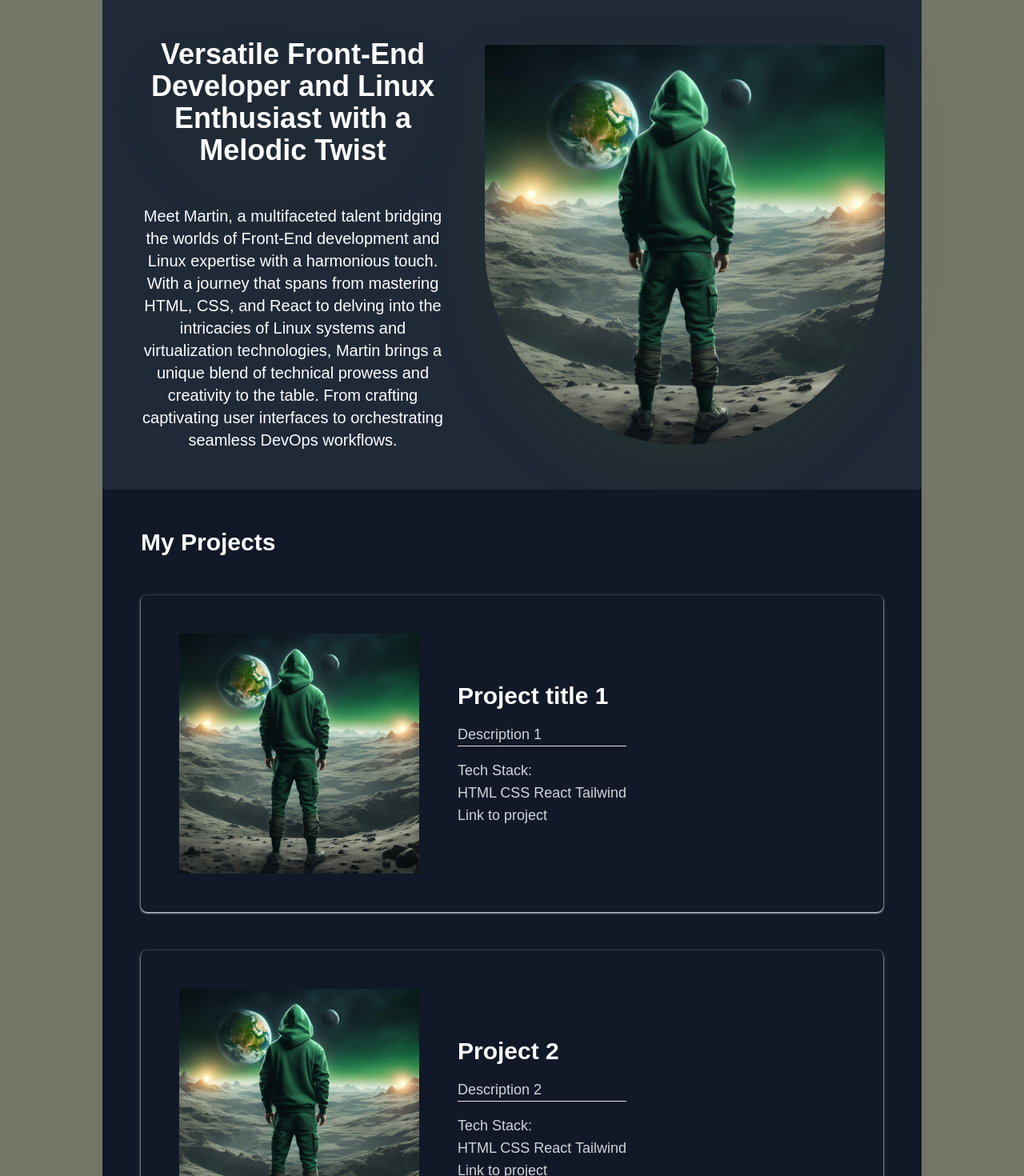
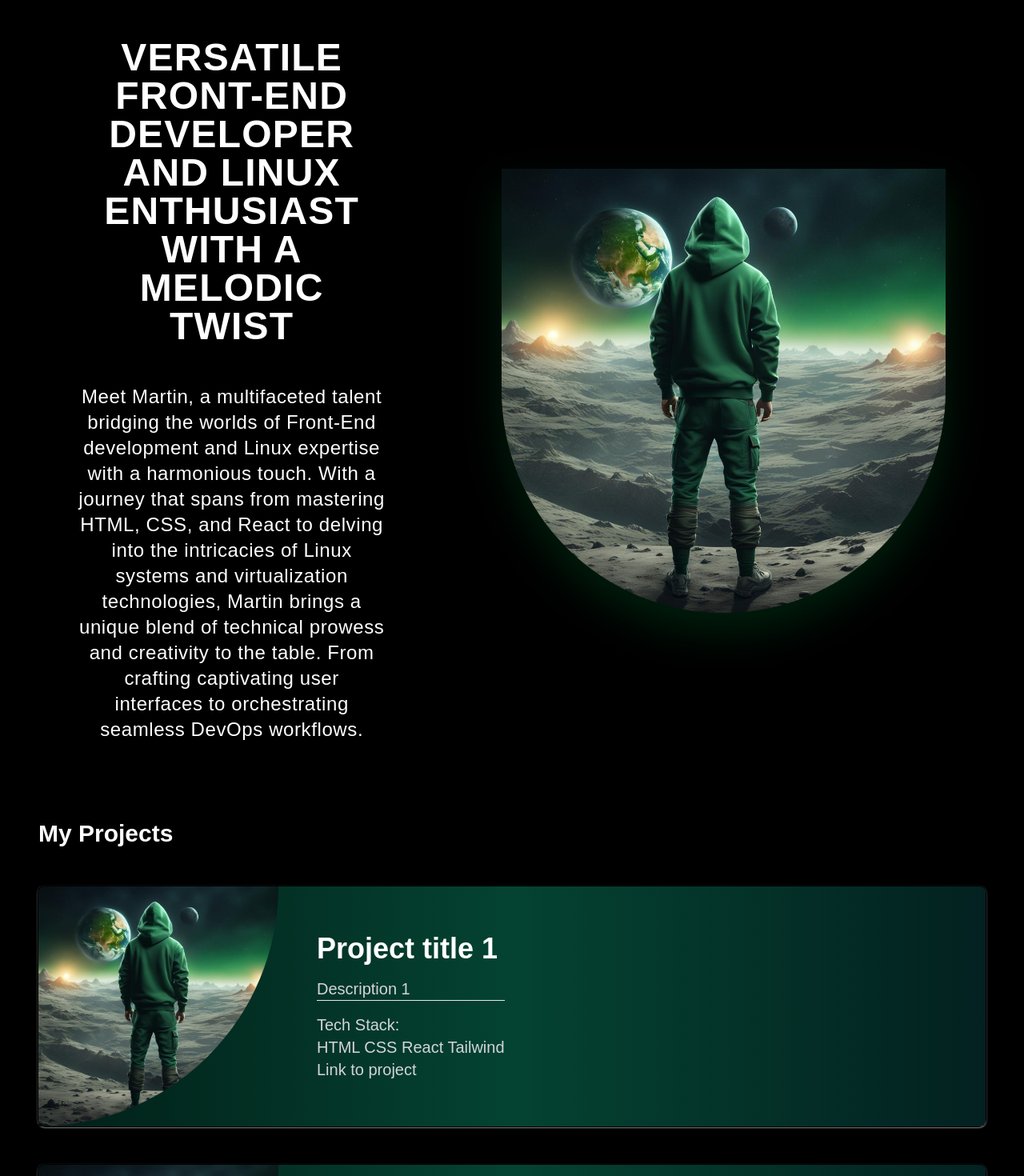
Before and after one commit to marwal1987/portfolio-app-router, a Next.js app: page / in a window 1280 px wide. Shown: the top 1470 px of the page at 80% size. Built offline with nearby package versions, Linux system fonts and the light colour scheme; a web font is replaced by a local one.

Commit message:
redesign

```diff
--- a/app/components/Card.js
+++ b/app/components/Card.js
@@ -1,28 +1,27 @@
 export default function Card({ title, description, usedTech, url, imgUrl }) {
   return (
     <article
-      id="card"
-      className="bg-gray-900 flex flex-row items-center gap-12 p-12 w-[100%] m-h-96 shadow shadow-white rounded-lg"
+      className="bg-gradient-to-r from-emerald-950/70 via-emerald-800/70 to-teal-950/70 flex flex-col md:flex-row items-center gap-12  w-[100%] m-h-96 shadow shadow-white rounded-lg outline-double outline-4 "
     >
       <img
         src={imgUrl}
         alt="Project-preview-image"
-        className="text-gray-300 "
+        className="text-gray-300 md:rounded-br-full "
         width="300px"
       />
 
-      <div>
-        <h2 className="text-2xl md:text-3xl font-bold text-white mb-4">
+      <div className="">
+        <h2 className="text-3xl md:text-4xl font-bold text-white mb-4">
           {title}
         </h2>
-        <p className="mt-4 text-lg text-gray-300">{description}</p>
+        <p className="mt-4 text-xl text-gray-300">{description}</p>
         <hr />
-        <p className="mt-4 text-lg text-gray-300">
+        <p className="mt-4 text-xl text-gray-300">
           Tech Stack:
           <br />
           {usedTech}
         </p>
-        <a href={url} className="mt-4 text-lg text-gray-300">
+        <a href={url} className="mt-4 text-xl text-gray-300">
           Link to project
         </a>
       </div>
--- a/app/components/ContactSection.js
+++ b/app/components/ContactSection.js
@@ -1,13 +1,11 @@
 function ContactSection() {
   return (
-    <section className="py-8 bg-gray-800">
+    <section className="py-12">
       <div className="container mx-auto px-4 flex flex-col justify-center items-center">
         <h2 className="text-2xl md:text-3xl font-bold text-white mb-4">
           Contact
         </h2>
-        <p className="text-lg text-gray-300">
-          Contact me at info@email.com
-        </p>
+        <p className="text-lg text-gray-300">Contact me at info@email.com</p>
       </div>
     </section>
   );
--- a/app/components/HeroSection.js
+++ b/app/components/HeroSection.js
@@ -1,19 +1,16 @@
 import Image from "next/image";
 
 export default function HeroSection() {
-
   return (
-    <section className="py-12 bg-gray-800 flex flex-col lg:flex-row items-center justify-center gap-12">
+    <section className="py-12  flex flex-col lg:flex-row items-center justify-evenly gap-12">
       <div className="container flex flex-col items-center justify-center max-w-96 gap-12">
-        <h1
-          className="text-3xl md:text-4xl font-bold text-white text-center drop-shadow-[0_35px_35px_rgba(70,90,0,0.15)]"
-        >
-          <span>Versatile Front-End Developer and Linux Enthusiast with a Melodic
-          Twist</span>
+        <h1 className="text-4xl md:text-5xl tracking-wide uppercase font-bold text-white text-center">
+          <span>
+            Versatile Front-End Developer and Linux Enthusiast with a Melodic
+            Twist
+          </span>
         </h1>
-        <p
-          className="text-xl text-white text-center  "
-        >
+        <p className="text-2xl text-white text-center tracking-wide ">
           Meet Martin, a multifaceted talent bridging the worlds of Front-End
           development and Linux expertise with a harmonious touch. With a
           journey that spans from mastering HTML, CSS, and React to delving into
@@ -25,12 +22,12 @@ export default function HeroSection() {
       </div>
       <div className="flex items-center justify-center">
         <Image
-
+          priority={true}
           src="/images/man-on-the-moon.jpg"
-          height={500}
-          width={500}
-          alt="alt text?"
-          className="drop-shadow-[0_35px_35px_rgba(70,90,0,0.15)] rounded-b-full text-gray-300 "
+          height={555}
+          width={555}
+          alt="Picture of Martin"
+          className="drop-shadow-[0_25px_25px_rgba(0,150,60,0.2)] rounded-b-full text-gray-300 "
         />
       </div>
     </section>
--- a/app/components/ProjectsSection.js
+++ b/app/components/ProjectsSection.js
@@ -2,7 +2,7 @@ import Card from "./Card";
 
 export default function ProjectsSection() {
   return (
-    <section className="p-12 bg-gray-900 w-[100%] flex flex-col gap-12">
+    <section className="p-12 flex flex-col gap-12">
       <h2 className="text-2xl md:text-3xl font-bold text-white ">
         My Projects
       </h2>
@@ -29,7 +29,6 @@ export default function ProjectsSection() {
           url="website"
           imgUrl="./images/man-on-the-moon.jpg"
         />
-
       </div>
     </section>
   );
--- a/app/globals.css
+++ b/app/globals.css
@@ -9,8 +9,10 @@ html {
 }
 
 body {
-
-  background-color: #404530bb;
-  max-width: 1024px;
+  background-image: -moz-radial-gradient(rgba(60, 60, 60, 0.3), black);
+  /* background-color: #404530dd; */
+  background-color: black;
+  max-width: 1280px;
+  box-shadow: 0px 0px 150px rgba(150, 150, 60, 0.2);
   margin: auto;
 }
--- a/package.json
+++ b/package.json
@@ -9,7 +9,6 @@
     "lint": "next lint"
   },
   "dependencies": {
-    "@next/font": "^14.1.3",
     "next": "14.1.3",
     "react": "^18",
     "react-dom": "^18"
```
Also changed, not shown: 2 other files (tests, documents, lock files or other folders).
